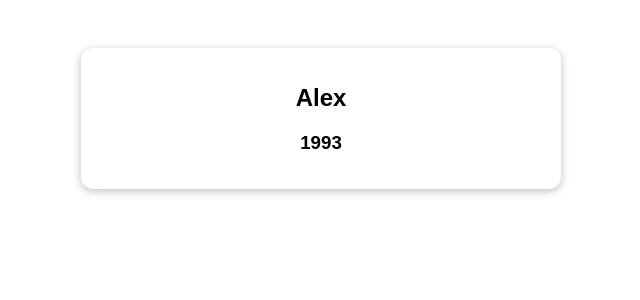
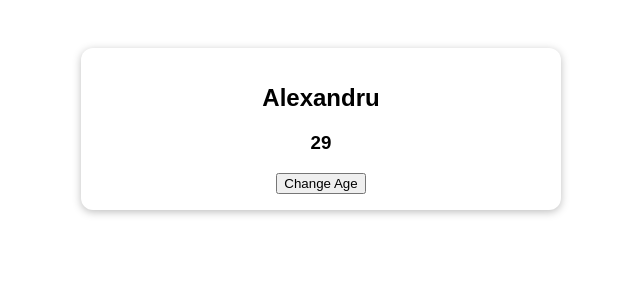
Before and after one commit to AlexBeje/vue-the-complete-guide, a Vue app in the folder section-19/composition-01-starting-setup/: page / in a window 1280 px wide. Shown: the top 300 px of the page, without its empty margins (319-959 px from the left). Built offline with nearby package versions, Linux system fonts and the light colour scheme.

Commit message:
📦 NEW: Added functions.

```diff
--- a/section-19/composition-01-starting-setup/src/App.vue
+++ b/section-19/composition-01-starting-setup/src/App.vue
@@ -4,6 +4,7 @@
     <!-- <h3>{{ userAge }}</h3> -->
     <h2>{{ user.userName }}</h2>
     <h3>{{ user.userAge }}</h3>
+    <button @click="changeAge(1993)">Change Age</button>
   </section>
 </template>
 
@@ -31,10 +32,14 @@ const user = reactive({
   userAge: 29,
 });
 
-setTimeout(() => {
-  user.userName = 'Alex';
-  user.userAge = 1993;
-}, 2000);
+// setTimeout(() => {
+//   user.userName = 'Alex';
+//   user.userAge = 1993;
+// }, 2000);
+
+function changeAge(age) {
+  user.userAge = age;
+}
 </script>
 
 <style>
```
